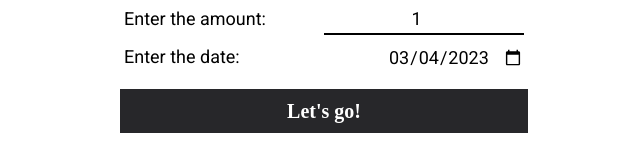
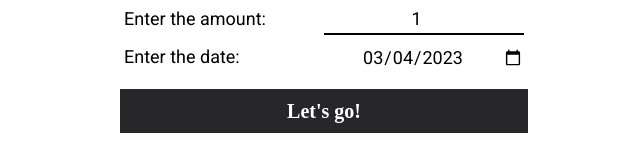
Before and after one commit to daniNKV/exchange-rates, a website with bundled scripts: page src/index.html in a window 1280 px wide. Shown: the part 194-356 px from the top of the page, 316-956 px from the left. Built offline with nearby package versions, Linux system fonts and the light colour scheme.

Commit message:
Correction of the date selector width

```diff
--- a/src/index.html
+++ b/src/index.html
@@ -37,9 +37,9 @@
                 <input class="w-1/2 text-center appearance-none bg-white border-b-2 border-black focus:outline-none" type="number" value="1">
             </div>
 
-            <div class="flex justify-between p-1">
+            <div class="flex justify-between p-1 ">
                 <p>Enter the date: </p>
-                <input type="date" name="" id="actual-date">
+                <input type="date" name="" id="actual-date" class="w-6/12 text-center">
             </div>
 
             <button type="submit" class="text-xl bg-zinc-800 p-2 my-3 font-display font-bold text-white">Let's go!</button>
```
